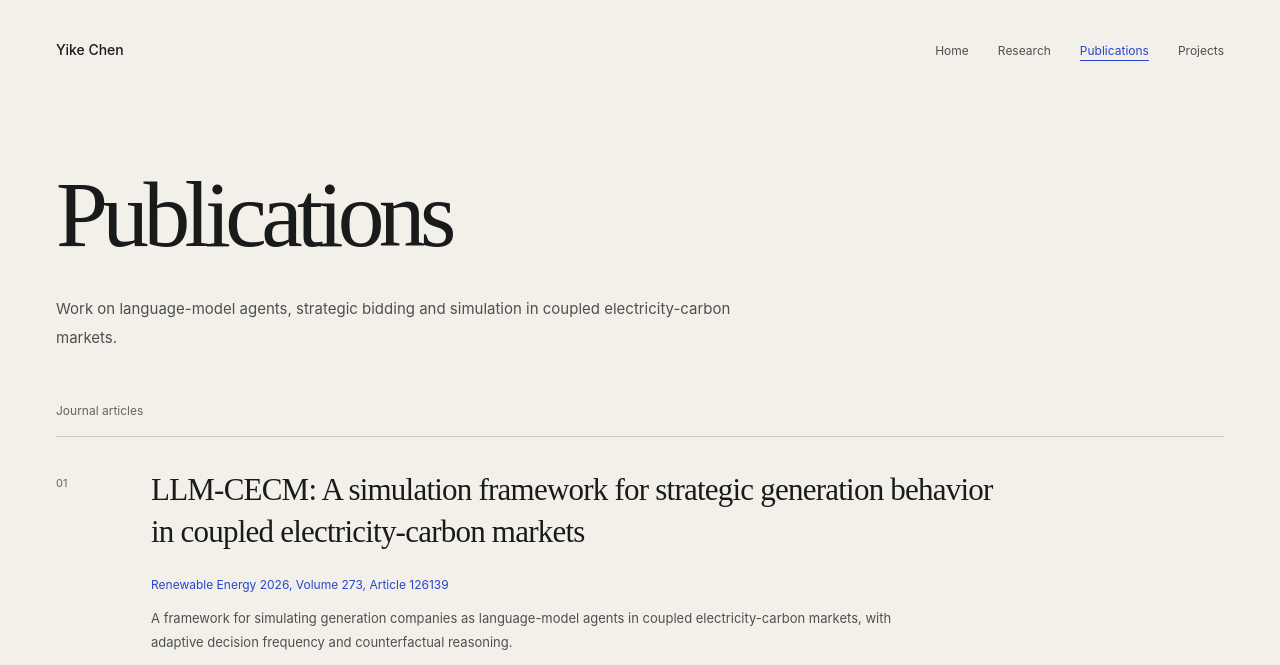
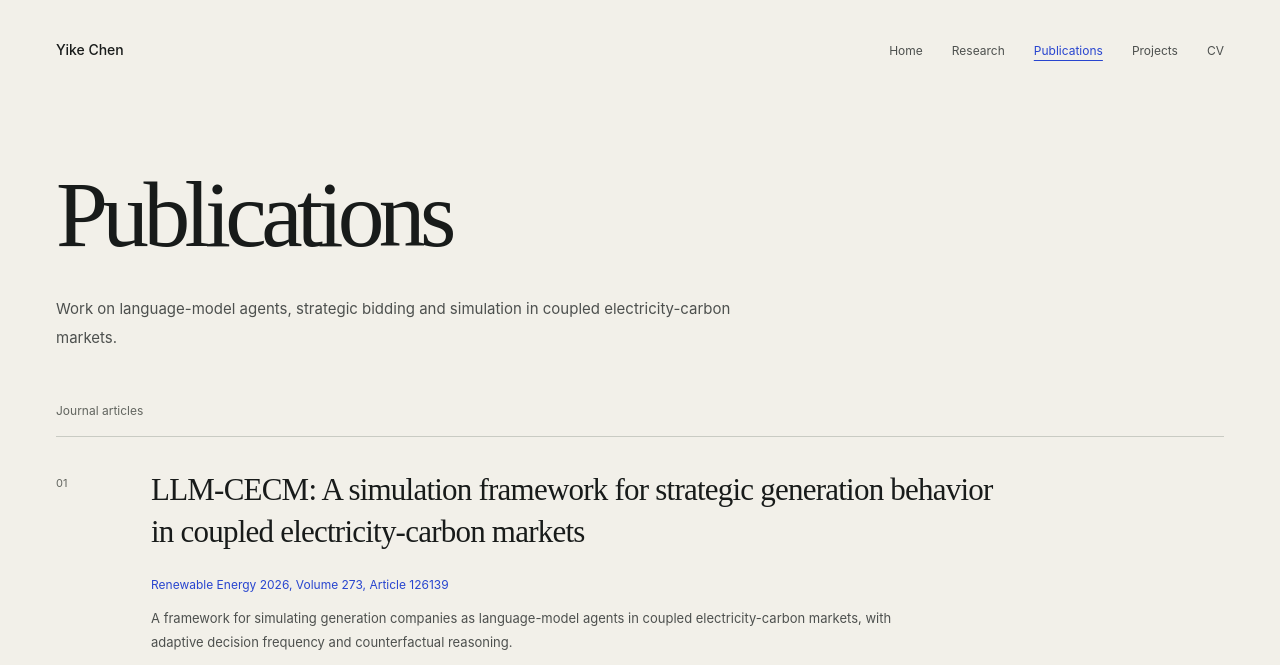
Before and after one commit to CCC917111/CCC917111.github.io, a plain HTML site: page publications.html in a window 1280 px wide. Shown: the top 665 px of the page. Drawn offline with Linux system fonts and the light colour scheme.

Commit message:
Add CV link to publications navigation

```diff
--- a/publications.html
+++ b/publications.html
@@ -23,6 +23,7 @@
         <a href="research.html">Research</a>
         <a href="publications.html" aria-current="page">Publications</a>
         <a href="projects.html">Projects</a>
+        <a href="assets/cv.pdf" target="_blank" rel="noopener">CV</a>
       </nav>
     </div>
   </header>
```
